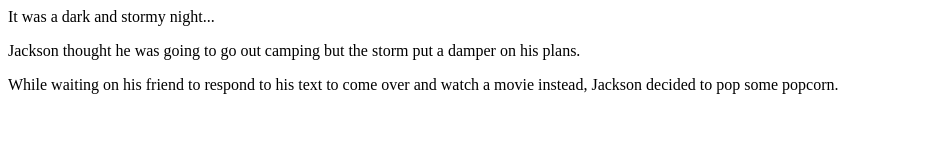
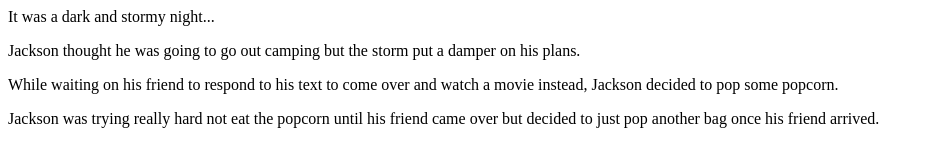
Before and after one commit to Nia0813/fireside-story, a plain HTML site: page index.html in a window 1280 px wide. Shown: the whole page, without its empty margins (0-934 px from the left). Drawn offline with Linux system fonts and the light colour scheme.

Commit message:
added a fourth line for practice

```diff
--- a/index.html
+++ b/index.html
@@ -3,5 +3,6 @@
     <p>It was a dark and stormy night...</p>
     <p>Jackson thought he was going to go out camping but the storm put a damper on his plans.</p>
     <p>While waiting on his friend to respond to his text to come over and watch a movie instead, Jackson decided to pop some popcorn.</p>
+    <p>Jackson was trying really hard not eat the popcorn until his friend came over but decided to just pop another bag once his friend arrived.</p>
   </body>
 </html>
```
